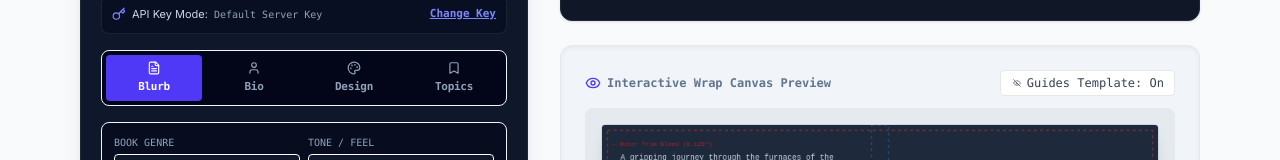
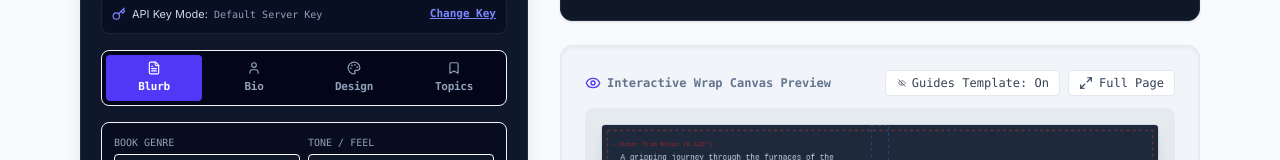
Before and after one commit to SMSNYDER81/PublishingForge, a React (Vite) app: page / in a window 1280 px wide. Both pictures are taken after a click on the button "Cover Builder". Shown: the part 272-432 px from the top of the page. Built offline with nearby package versions, Linux system fonts and the light colour scheme.

Commit message:
feat(ui): add canvas expansion for high-precision edits
Introduce an expansion toggle for the cover builder canvas, allowing users to increase the drawing resolution from 720px to 1080px for better detail during the design process.

```diff
--- a/src/components/CoverBuilder.tsx
+++ b/src/components/CoverBuilder.tsx
@@ -6,7 +6,7 @@
 import React, { useState, useRef, useEffect } from 'react';
 import {
   Palette, Info, ArrowLeft, Download, Eye, EyeOff, Layout, FileImage,
-  HelpCircle, CheckCircle2, AlertTriangle, ShieldCheck
+  HelpCircle, CheckCircle2, AlertTriangle, ShieldCheck, Maximize2, Minimize2
 } from 'lucide-react';
 import { CoverSettings, PlatformId, TrimSizeId, BindingType, PaperColor } from '../types';
 import { PLATFORMS, TRIM_SIZES } from '../utils/presets';
@@ -47,6 +47,7 @@ export default function CoverBuilder({ onBack }: CoverBuilderProps) {
     barcodePrice: '19.99'
   });
 
+  const [isExpanded, setIsExpanded] = useState<boolean>(false);
   const [showGuides, setShowGuides] = useState<boolean>(true);
   const [frontImage, setFrontImage] = useState<File | null>(null);
   const [frontImgUrl, setFrontImgUrl] = useState<string>('');
@@ -597,8 +598,8 @@ export default function CoverBuilder({ onBack }: CoverBuilderProps) {
     const ctx = canvas.getContext('2d');
     if (!ctx) return;
 
-    // Fixed drawing width
-    const drawWidth = 720;
+    // Variable drawing width depending on expansion state (isExpanded expands from 720px to 1080px for high-precision edits)
+    const drawWidth = isExpanded ? 1080 : 720;
     const drawHeight = Math.round(drawWidth * (totalFlatHeight / totalFlatWidth));
     canvas.width = drawWidth;
     canvas.height = drawHeight;
@@ -802,7 +803,7 @@ export default function CoverBuilder({ onBack }: CoverBuilderProps) {
     }
   }, [
     settings, totalFlatWidth, totalFlatHeight, showGuides, frontImgUrl, backImgUrl,
-    frontImgLoaded, backImgLoaded, selectedImage, fullWrapImgUrl, fullWrapImgLoaded
+    frontImgLoaded, backImgLoaded, selectedImage, fullWrapImgUrl, fullWrapImgLoaded, isExpanded
   ]);
 
   // Handle Cover Downloading
@@ -825,7 +826,10 @@ export default function CoverBuilder({ onBack }: CoverBuilderProps) {
   };
 
   return (
-    <div id="cover-builder-main-container" className="max-w-6xl mx-auto px-4 py-6">
+    <div
+      id="cover-builder-main-container"
+      className={`mx-auto px-4 py-6 transition-all duration-300 ${isExpanded ? 'max-w-7xl' : 'max-w-6xl'}`}
+    >
 
       {/* Header back bar */}
       <div className="flex items-center justify-between mb-6 border-b border-gray-200 pb-4">
@@ -839,10 +843,10 @@ export default function CoverBuilder({ onBack }: CoverBuilderProps) {
         <span className="text-xs font-mono text-gray-400">BUILD COMPONENT v1.02</span>
       </div>
 
-      <div className="grid lg:grid-cols-12 gap-8 items-start">
-
-        {/* LEFT / SETTINGS COLUMN: 5 columns */}
-        <div className="lg:col-span-5 space-y-6">
+      <div className={`grid ${isExpanded ? 'grid-cols-1' : 'lg:grid-cols-12'} gap-8 items-start transition-all duration-300`}>
+
+        {/* LEFT / SETTINGS COLUMN */}
+        <div className={`${isExpanded ? 'order-2 grid md:grid-cols-2 lg:grid-cols-3 gap-6 space-y-0' : 'lg:col-span-5 space-y-6'} transition-all duration-300`}>
           {/* AI Creative Assistant Copy studio */}
           <AIAssistant
             currentBookTitle={settings.spineTitle || ''}
@@ -1470,8 +1474,8 @@ export default function CoverBuilder({ onBack }: CoverBuilderProps) {
 
         </div>
 
-        {/* RIGHT / PREVIEW COLUMN: 7 columns */}
-        <div className="lg:col-span-7 space-y-6">
+        {/* RIGHT / PREVIEW COLUMN */}
+        <div className={`${isExpanded ? 'order-1 w-full' : 'lg:col-span-7'} space-y-6 transition-all duration-300`}>
 
           {/* SIZER SPECIFICATION HUD */}
           <div className="bg-gray-900 text-white rounded-xl p-5 font-mono shadow-sm border border-gray-800">
@@ -1510,18 +1514,43 @@ export default function CoverBuilder({ onBack }: CoverBuilderProps) {
 
           {/* SPREAD PREVIEW COVER CONTAINER */}
           <div className="bg-slate-100 rounded-xl border border-gray-200 p-4 md:p-6 shadow-inner flex flex-col items-center">
-            <div className="w-full flex items-center justify-between mb-3 text-xs text-slate-500 font-mono">
+            <div className="w-full flex flex-wrap items-center justify-between gap-2 mb-3 text-xs text-slate-500 font-mono">
               <span className="flex items-center gap-1.5 font-bold">
                 <Eye className="w-4 h-4 text-indigo-600" />
                 Interactive Wrap Canvas Preview
               </span>
+              <div className="flex items-center gap-2">
                 <button
+                  type="button"
                   onClick={() => setShowGuides(!showGuides)}
-                className="flex items-center gap-1 border border-gray-200 bg-white hover:bg-gray-50 text-gray-700 rounded px-2.5 py-1"
+                  className="flex items-center gap-1 border border-gray-200 bg-white hover:bg-gray-50 text-gray-700 rounded px-2.5 py-1 cursor-pointer transition-colors"
                 >
                   {showGuides ? <EyeOff className="w-3 px-0.5 h-3" /> : <Eye className="w-3 px-0.5 h-3" />}
                   Guides Template: {showGuides ? 'On' : 'Off'}
                 </button>
+                <button
+                  type="button"
+                  onClick={() => setIsExpanded(!isExpanded)}
+                  className={`flex items-center gap-1.5 border rounded px-2.5 py-1 cursor-pointer transition-all ${
+                    isExpanded
+                      ? 'bg-indigo-600 border-indigo-600 text-white hover:bg-indigo-700'
+                      : 'border-slate-200 bg-white hover:bg-slate-50 text-slate-700'
+                  }`}
+                  title={isExpanded ? "Restore split screen view" : "Expand preview canvas to full page width"}
+                >
+                  {isExpanded ? (
+                    <>
+                      <Minimize2 className="w-3.5 h-3.5" />
+                      <span>Split View</span>
+                    </>
+                  ) : (
+                    <>
+                      <Maximize2 className="w-3.5 h-3.5" />
+                      <span>Full Page</span>
+                    </>
+                  )}
+                </button>
+              </div>
             </div>
 
             {/* Canvas viewport */}
```
Lines whose indentation alone changed are shown as unchanged.
